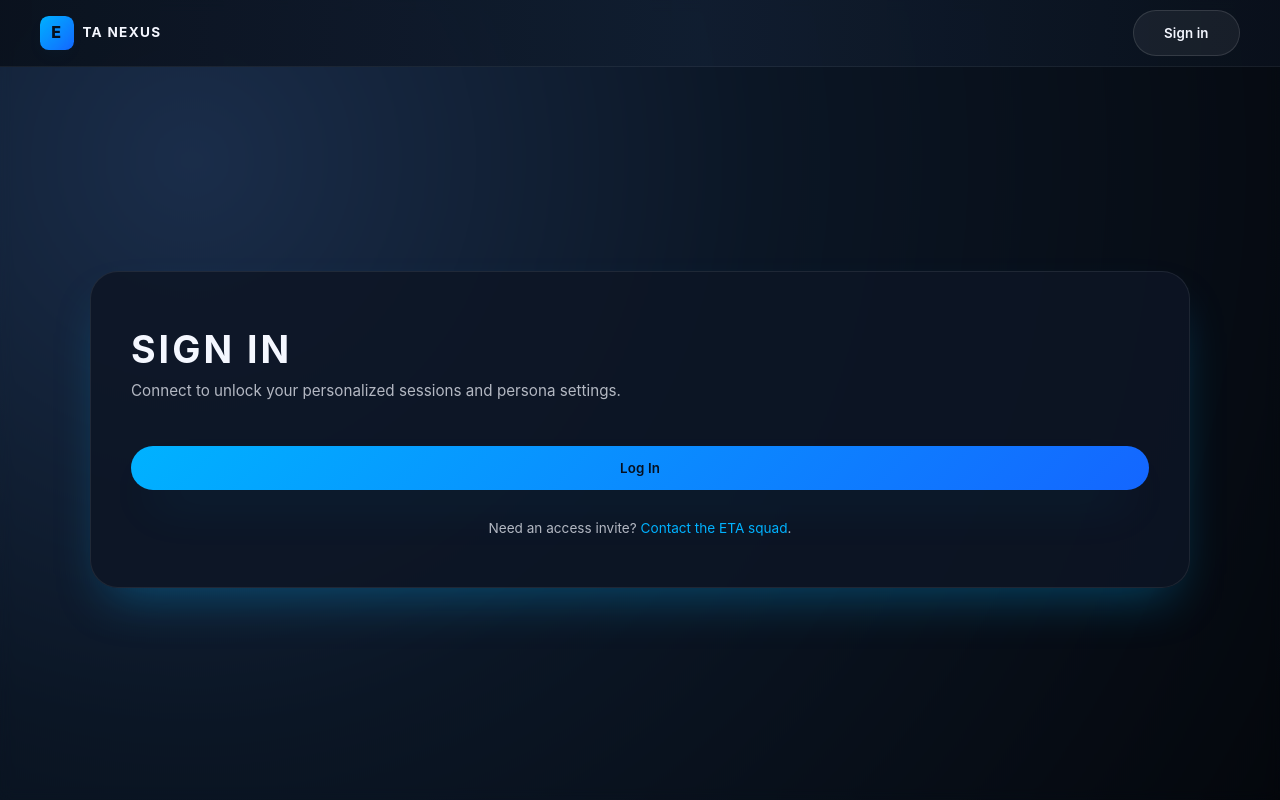
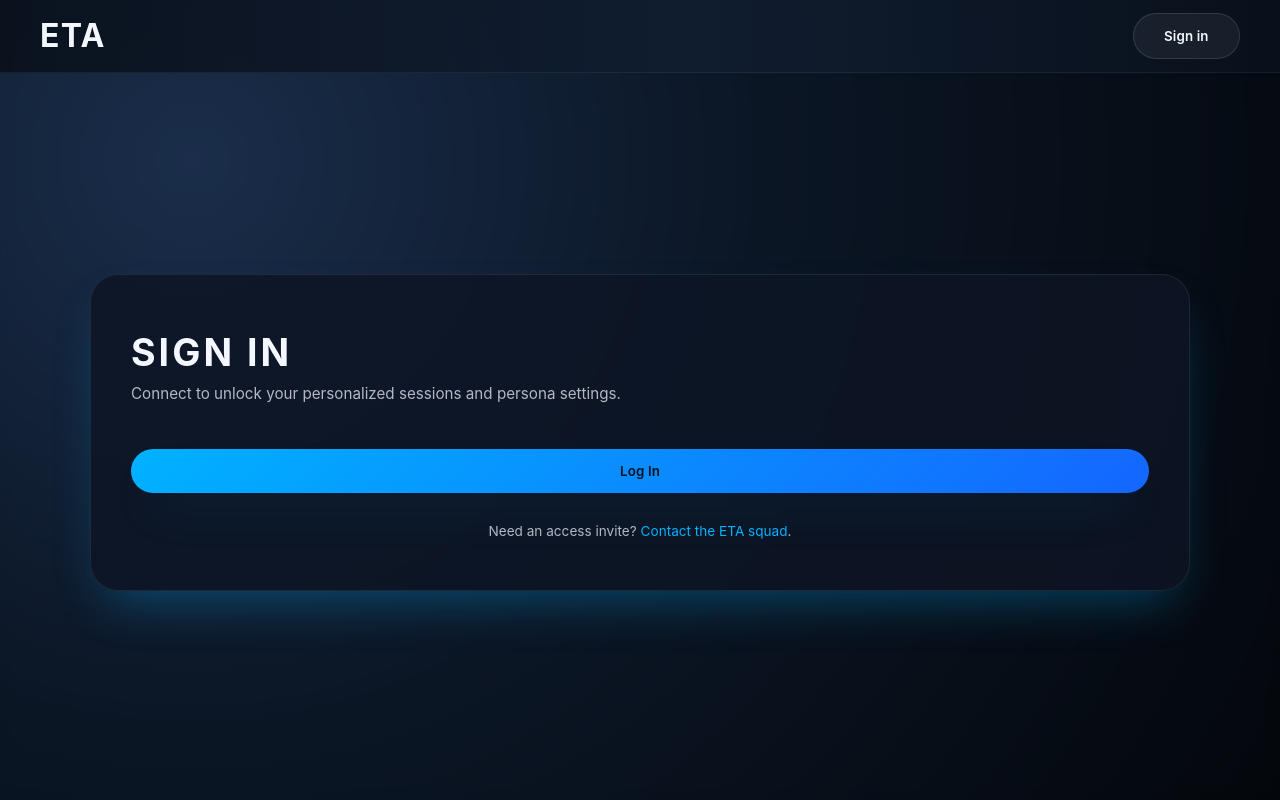
Before and after one commit to MananKakkar1/ETA, a React (Vite) app in the folder eta/: page /login in a window 1280 px wide. Built offline with nearby package versions, Linux system fonts and the light colour scheme; no server answers.

Commit message:
fixed navbar

```diff
--- a/eta/src/App.css
+++ b/eta/src/App.css
@@ -59,7 +59,7 @@
 }
 
 .topbar__logo .logo-text {
-  font-size: 0.85rem;
+  font-size: 2rem;
 }
 
 .logo-mark {
--- a/eta/src/components/topbar/TopBar.jsx
+++ b/eta/src/components/topbar/TopBar.jsx
@@ -32,8 +32,7 @@ function TopBar() {
   return (
     <header className="topbar">
       <Link to="/chat" className="topbar__logo">
-        <span className="logo-mark">E</span>
-        <span className="logo-text">TA Nexus</span>
+        <span className="logo-text">ETA</span>
       </Link>
       <div className="topbar__actions">
         {isAuthenticated ? (
```
